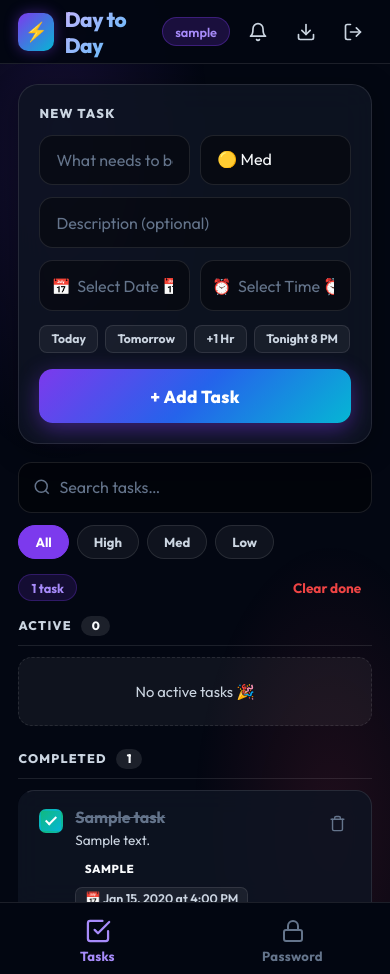
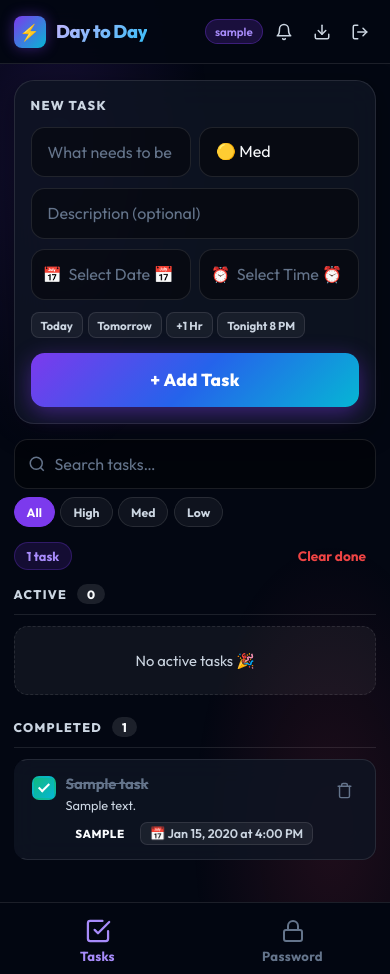
Before and after one commit to teny30/day-to-day-app, a Flask app: page / in a window 390 px wide. Run offline with Flask 3, Linux system fonts and the light colour scheme; the visitor is signed in with stand-in values (Sample User, id 1); tables that the repository leaves empty hold one stand-in row (values such as "Sample post").

Commit message:
Optimize mobile layout alignment and styles

```diff
--- a/todo_list/static/style.css
+++ b/todo_list/static/style.css
@@ -664,3 +664,112 @@ input[type="range"]::-webkit-slider-thumb {
 .clock-quick-minutes .timing-chip {
     padding: 0.25rem 0.45rem; font-size: 0.7rem;
 }
+
+/* ── MOBILE ALIGNMENT & RESPONSIVE LAYOUT OPTIMIZATIONS ──────────── */
+@media (max-width: 640px) {
+    .app-header {
+        padding: 0 0.85rem;
+    }
+    .header-title {
+        font-size: 1.15rem;
+    }
+    .header-logo {
+        width: 32px; height: 32px; font-size: 1rem; border-radius: 8px;
+    }
+    .header-right {
+        gap: 0.35rem;
+    }
+    .username-chip {
+        font-size: 0.72rem;
+        padding: 0.25rem 0.55rem;
+        max-width: 90px;
+        overflow: hidden;
+        text-overflow: ellipsis;
+        white-space: nowrap;
+    }
+    .icon-btn {
+        padding: 0.45rem;
+    }
+    .icon-btn svg {
+        width: 18px; height: 18px;
+    }
+
+    .panel-inner {
+        padding: 1rem 0.85rem calc(1.25rem + var(--safe-bottom));
+    }
+    .add-card {
+        padding: 1rem;
+        margin-bottom: 0.9rem;
+    }
+    .form-stack {
+        gap: 0.65rem;
+    }
+    .form-row {
+        gap: 0.5rem;
+    }
+
+    .quick-timing-chips {
+        gap: 0.3rem;
+    }
+    .timing-chip {
+        font-size: 0.72rem;
+        padding: 0.3rem 0.55rem;
+    }
+
+    .filter-bar {
+        gap: 0.5rem;
+    }
+    .pills {
+        gap: 0.35rem;
+    }
+    .pill {
+        padding: 0.4rem 0.75rem;
+        font-size: 0.76rem;
+    }
+
+    .task-item {
+        padding: 0.85rem 0.9rem;
+        gap: 0.65rem;
+        border-radius: 0.85rem;
+    }
+    .task-content {
+        gap: 0.6rem;
+    }
+    .task-title {
+        font-size: 0.92rem;
+    }
+    .task-desc {
+        font-size: 0.8rem;
+    }
+    .task-meta {
+        gap: 0.35rem;
+    }
+
+    /* Modal Mobile Adjustments */
+    .custom-modal {
+        padding: 0.5rem;
+    }
+    .modal-card {
+        max-width: 290px;
+        padding: 0.9rem;
+        border-radius: 1.15rem;
+    }
+    .cal-day {
+        font-size: 0.78rem;
+        border-radius: 0.35rem;
+    }
+    .auth-box {
+        padding: 2rem 1.35rem;
+        border-radius: 1.35rem;
+        max-width: 340px;
+    }
+    .auth-icon {
+        font-size: 2.5rem; margin-bottom: 0.65rem;
+    }
+    .auth-box h1 {
+        font-size: 1.5rem;
+    }
+    .auth-box p {
+        font-size: 0.85rem; margin-bottom: 1.35rem;
+    }
+}
```
Also changed, not shown: mobile_app/www/style.css (+109 -0 lines).
